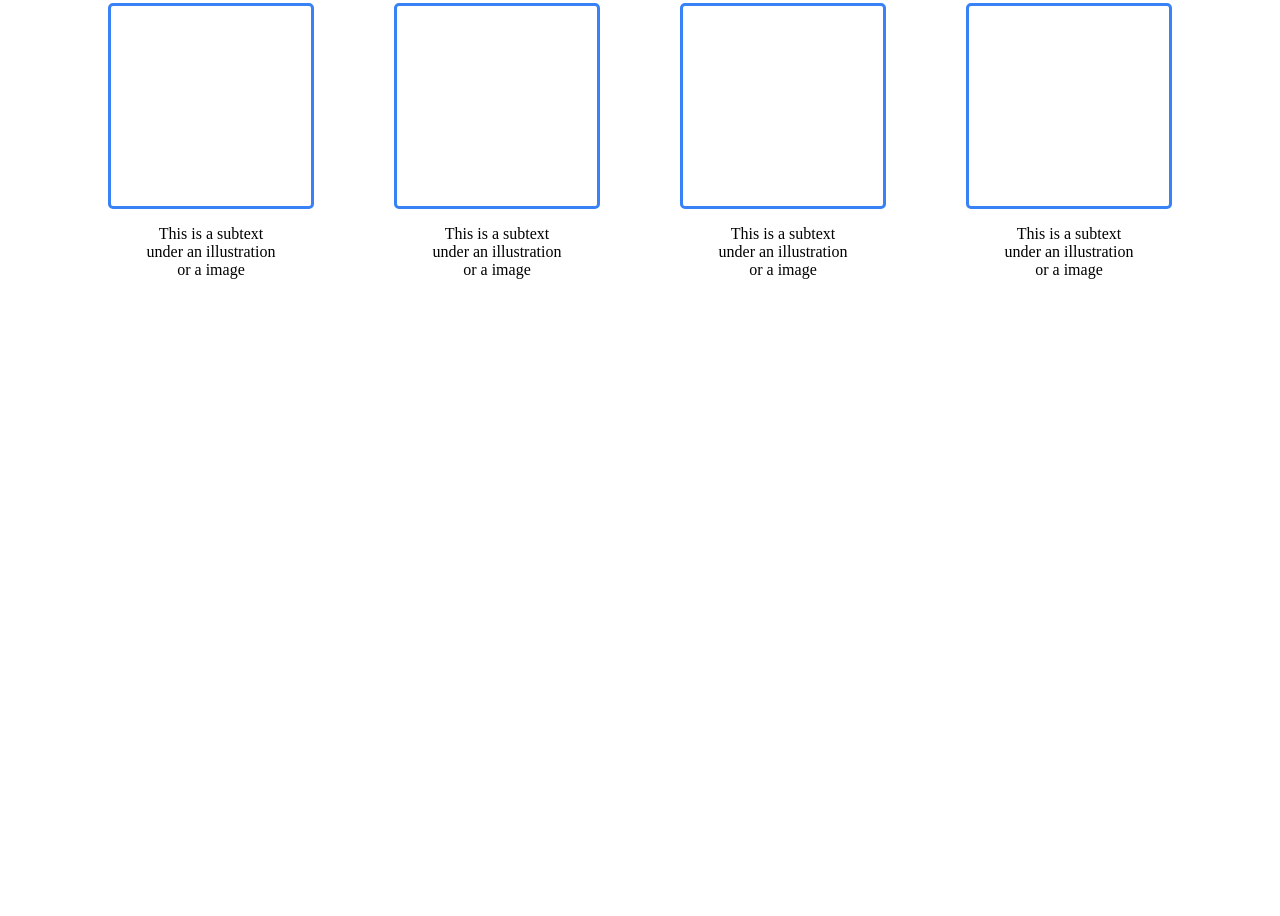
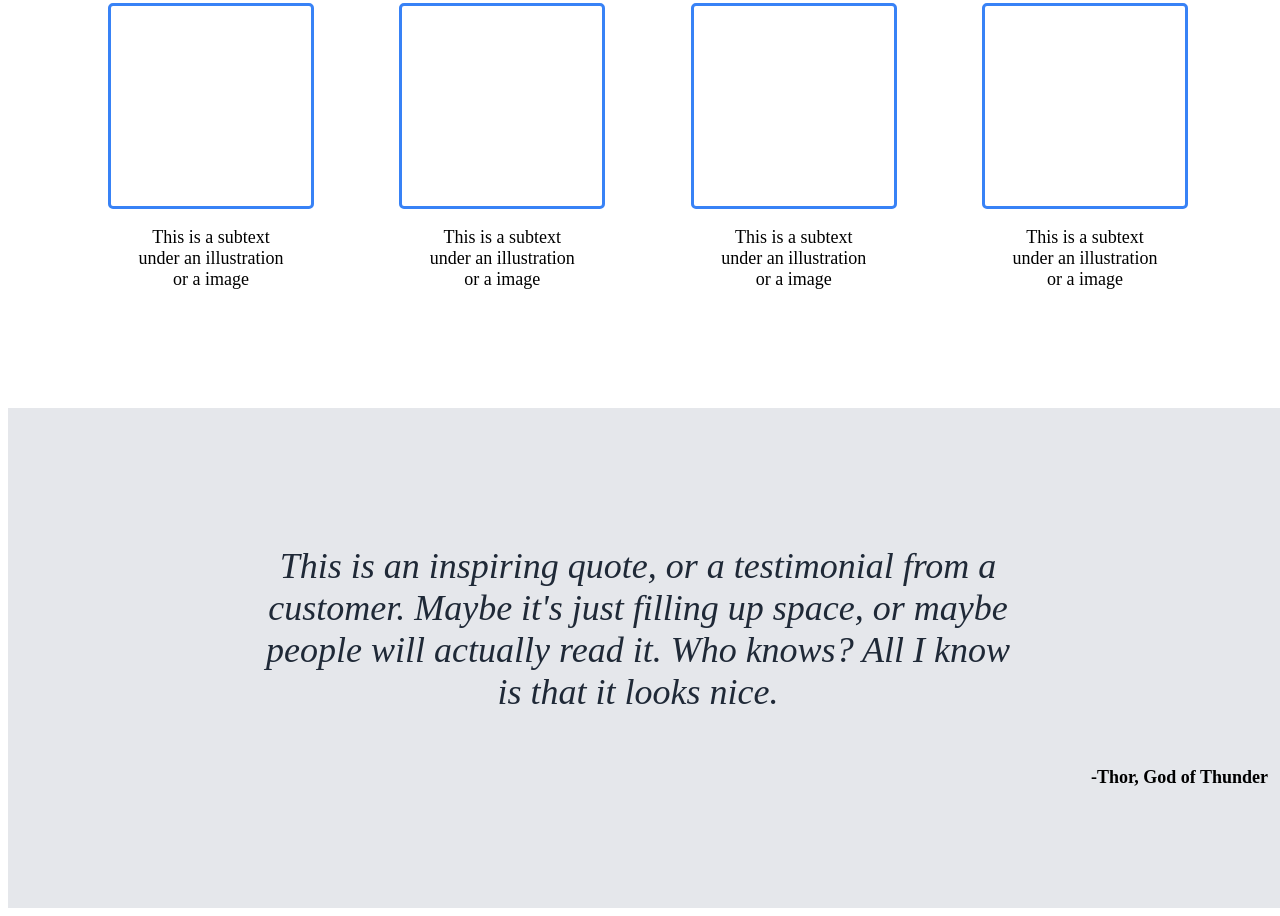
Before and after one commit to CthulhuIsRight/landing-page, a plain HTML site: page index.html in a window 1280 px wide. Shown: the part 832-1748 px from the top of the page. Before the commit the page ends 1235 px from the top, so only its background shows below. Drawn offline with Linux system fonts and the light colour scheme.

Commit message:
Completed third section of website (AKA quote portion)

```diff
--- a/index.html
+++ b/index.html
@@ -50,5 +50,15 @@
                 </div>
             </div>
         </div>
+        <div class="third-section">
+            <h3> This is an inspiring quote, or a testimonial from a <br/>
+            customer. Maybe it's just filling up space, or maybe <br/>
+            people will actually read it. Who knows? All I know <br/>
+            is that it looks nice.
+            </h3>
+            <div id="p-div">
+                <p class="p-third"><strong>-Thor, God of Thunder</strong></p>
+            </div>
+        </div>
     </body>
 </html>
--- a/styles.css
+++ b/styles.css
@@ -7,6 +7,8 @@
 
 body{
     font-family: 'Roboto Slab', serif;
+    width: 100%;
+    overflow-x: hidden;
 }
 
 .first-section{
@@ -119,4 +121,32 @@ h2{
 
 .p-second{
     text-align: center;
+    font-size: 18px;
 }
+
+.third-section{
+    background-color: #E5E7EB;
+    height: 500px;
+    display:flex;
+    flex-direction: column;
+    justify-content: center;
+    padding-right: 20px;
+}
+
+h3{
+    font-size: 36px;
+    font-style: italic;
+    font-weight: lighter;
+    color: #1F2937;
+    text-align: center;
+}
+
+.p-third{
+    font-size: 18px;
+    text-align: end;
+}
+
+#p-div{
+    display: flex;
+    justify-content: flex-end;
+}
```
